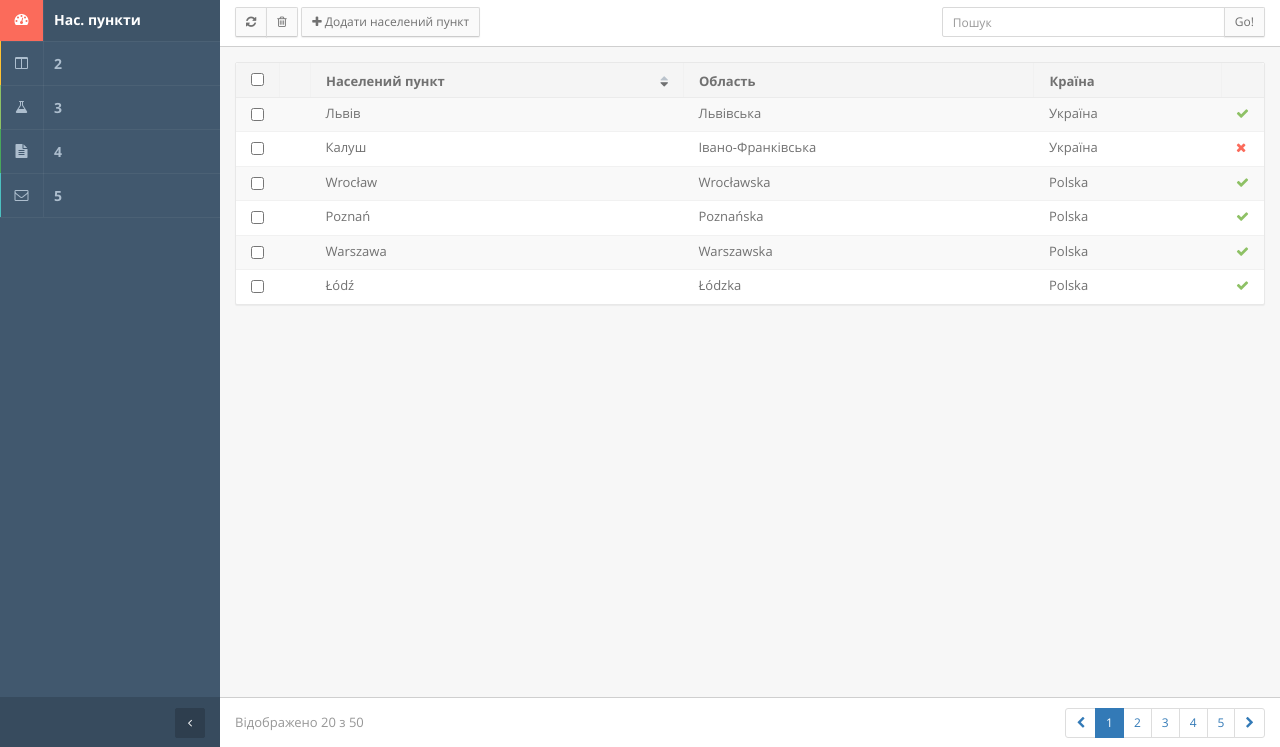
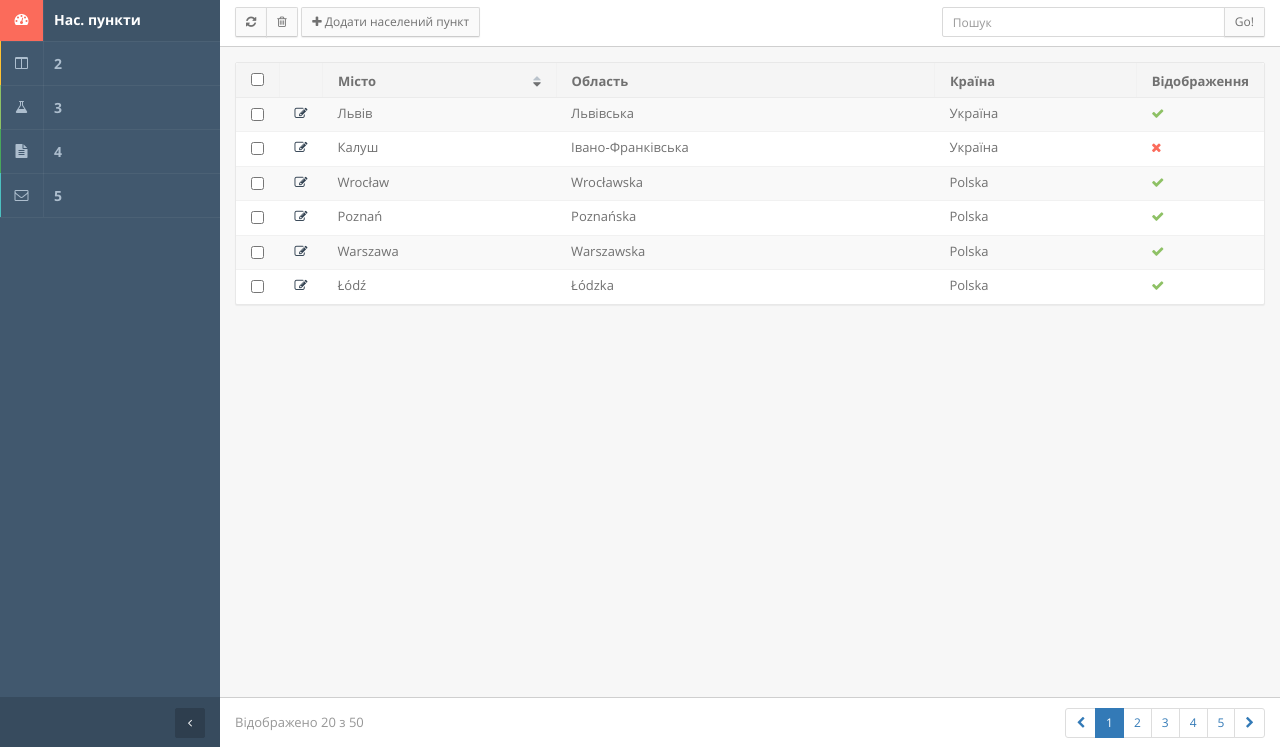
Before and after one commit to posatskyitaras/mlp-bus, a website: page src/location.html in a window 1280 px wide. Shown: the part 53-800 px from the top of the page. Drawn offline with Linux system fonts and the light colour scheme.

Commit message:
added several changes

```diff
--- a/src/location.html
+++ b/src/location.html
@@ -246,7 +246,7 @@
                           <tr>
                             <th width="20"><input type="checkbox"></th>
                             <th width="20"></th>
-                            <th class="th-sortable" data-toggle="class">Населений пункт
+                            <th class="th-sortable" data-toggle="class">Місто
                               <span class="th-sort">
                                 <i class="fa fa-sort-down text"></i>
                                 <i class="fa fa-sort-up text-active"></i>
@@ -255,13 +255,13 @@
                             </th>
                             <th>Область</th>
                             <th>Країна</th>
-                            <th width="30"></th>
+                            <th width="30">Відображення</th>
                           </tr>
                         </thead>
                         <tbody>
                           <tr>
                             <td><input type="checkbox" name="post[]" value="2"></td>
-                            <td></td>
+                            <td><a href="location_edit.html" data-toggle="ajaxModal"><i class="fa fa-edit"></i></a></td>
                             <td>Львів</td>
                             <td>Львівська</td>
                             <td>Україна</td>
@@ -273,7 +273,7 @@
                           </tr>
                           <tr>
                             <td><input type="checkbox" name="post[]" value="3"></td>
-                            <td></td>
+                            <td><a href="location_edit.html" data-toggle="ajaxModal"><i class="fa fa-edit"></i></a></td>
                             <td>Калуш</td>
                             <td>Івано-Франківська</td>
                             <td>Україна</td>
@@ -284,7 +284,7 @@
                           </tr>
                           <tr>
                             <td><input type="checkbox" name="post[]" value="4"></td>
-                            <td></td>
+                            <td><a href="location_edit.html" data-toggle="ajaxModal"><i class="fa fa-edit"></i></a></td>
                             <td>Wrocław</td>
                             <td>Wrocławska</td>
                             <td>Polska</td>
@@ -296,7 +296,7 @@
                           </tr>
                           <tr>
                             <td><input type="checkbox" name="post[]" value="4"></td>
-                            <td></td>
+                            <td><a href="location_edit.html" data-toggle="ajaxModal"><i class="fa fa-edit"></i></a></td>
                             <td>Poznań</td>
                             <td>Poznańska</td>
                             <td>Polska</td>
@@ -308,7 +308,7 @@
                           </tr>
                           <tr>
                             <td><input type="checkbox" name="post[]" value="5"></td>
-                            <td></td>
+                            <td><a href="location_edit.html" data-toggle="ajaxModal"><i class="fa fa-edit"></i></a></td>
                             <td>Warszawa</td>
                             <td>Warszawska</td>
                             <td>Polska</td>
@@ -320,7 +320,7 @@
                           </tr>
                           <tr>
                             <td><input type="checkbox" name="post[]" value="6"></td>
-                            <td></td>
+                            <td><a href="location_edit.html" data-toggle="ajaxModal"><i class="fa fa-edit"></i></a></td>
                             <td>Łódź</td>
                             <td>Łódzka</td>
                             <td>Polska</td>
```
Also changed, not shown: src/location_edit.html (added, +15 -0 lines), build/location.html, build/location_edit.html (added).
